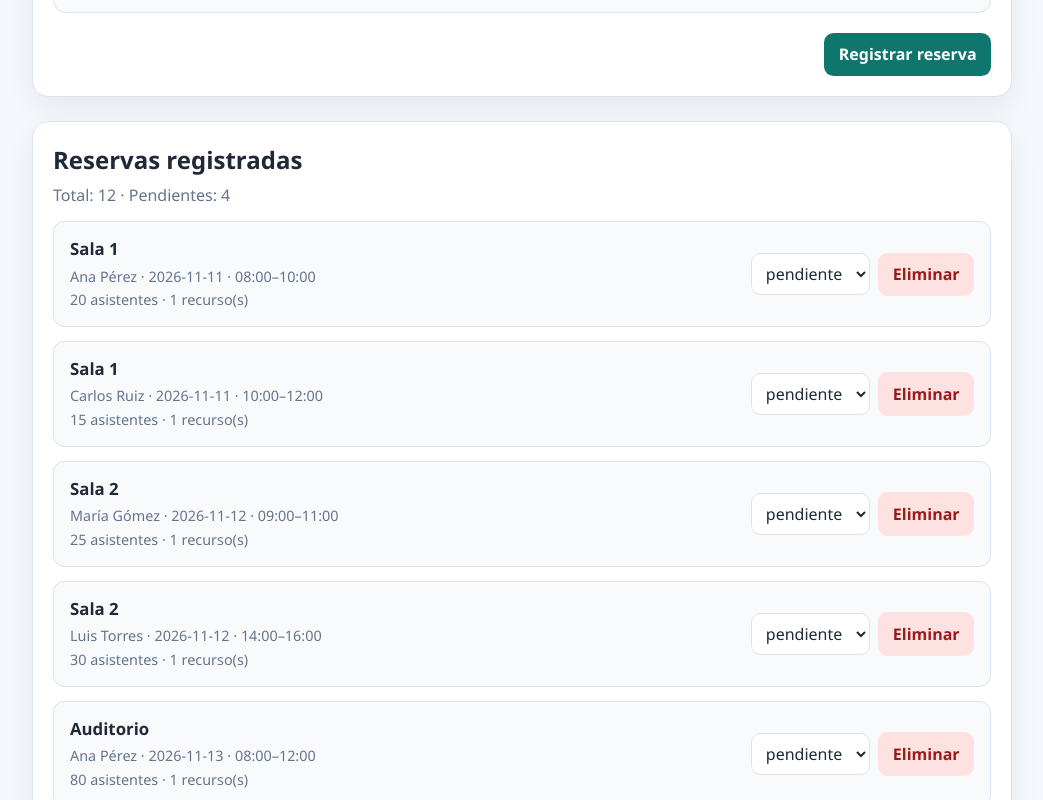
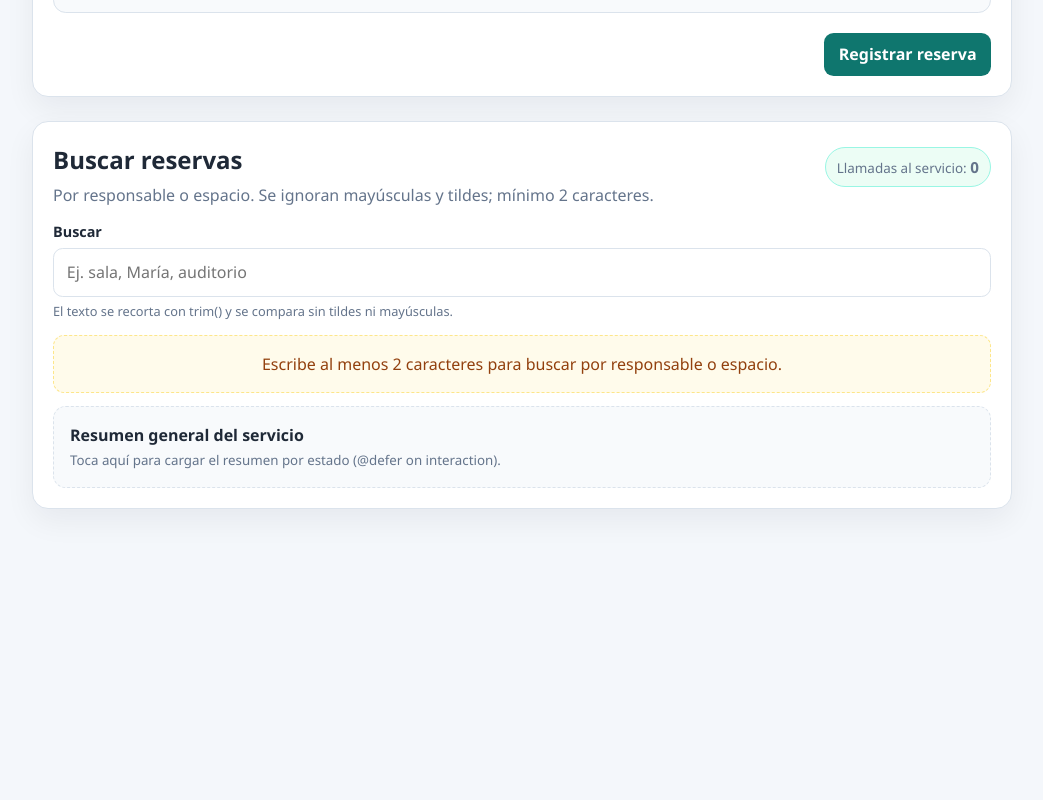
Before and after one commit to BRYANMN0305/COM30_S07_taller06, an Angular app: page / in a window 1280 px wide. Shown: the part 800-1600 px from the top of the page, without its empty margins (118-1161 px from the left). After the commit the page ends 1357 px from the top, so only its background shows below. Built offline with nearby package versions, Linux system fonts and the light colour scheme.

Commit message:
T07: implementar busqueda reactiva con filtros, historial y mensajes

```diff
--- a/src/app/registro-lista/registro-lista.css
+++ b/src/app/registro-lista/registro-lista.css
@@ -1,6 +1,19 @@
 .lista {
   display: grid;
   gap: 0.85rem;
+}
+
+.panel-busqueda {
+  display: grid;
+  gap: 0.85rem;
+}
+
+.lista-header {
+  display: flex;
+  justify-content: space-between;
+  align-items: flex-start;
+  gap: 1rem;
+  flex-wrap: wrap;
 }
 
 .lista-header h2 {
@@ -10,6 +23,159 @@
 .lista-header p {
   margin: 0.35rem 0 0;
   color: var(--texto-suave);
+}
+
+.llamadas {
+  flex: 0 0 auto;
+  margin: 0;
+  padding: 0.45rem 0.7rem;
+  border: 1px solid #99f6e4;
+  border-radius: 999px;
+  background: #ecfdf5;
+  color: var(--primario-oscuro);
+  font-size: 0.84rem;
+}
+
+.llamadas strong {
+  font-size: 0.95rem;
+}
+
+.buscador {
+  display: grid;
+  gap: 0.35rem;
+}
+
+.buscador label {
+  font-weight: 600;
+  font-size: 0.9rem;
+}
+
+.buscador input {
+  width: 100%;
+  border: 1px solid var(--borde);
+  border-radius: 0.6rem;
+  padding: 0.7rem 0.8rem;
+  background: #fff;
+  color: inherit;
+}
+
+.buscador input:focus {
+  outline: 2px solid color-mix(in srgb, var(--primario) 45%, transparent);
+  outline-offset: 1px;
+  border-color: var(--primario);
+}
+
+.buscador small {
+  color: var(--texto-suave);
+  font-size: 0.8rem;
+}
+
+.historial {
+  display: flex;
+  flex-wrap: wrap;
+  align-items: center;
+  gap: 0.4rem;
+  color: var(--texto-suave);
+  font-size: 0.84rem;
+}
+
+.historial-titulo {
+  font-weight: 600;
+}
+
+.chip {
+  padding: 0.2rem 0.55rem;
+  border: 1px solid var(--borde);
+  border-radius: 999px;
+  background: #f8fafc;
+  color: var(--texto);
+}
+
+.estado {
+  margin: 0;
+  padding: 1rem;
+  border: 1px dashed var(--borde);
+  border-radius: 0.7rem;
+  background: #f8fafc;
+  color: var(--texto-suave);
+  text-align: center;
+}
+
+.estado.buscando {
+  border-color: #5eead4;
+  background: #ecfdf5;
+  color: var(--primario-oscuro);
+  font-weight: 600;
+}
+
+.estado.minimo {
+  border-color: #fde68a;
+  background: #fffbeb;
+  color: #92400e;
+}
+
+.conteos {
+  display: flex;
+  flex-wrap: wrap;
+  align-items: center;
+  gap: 0.45rem 1.1rem;
+  margin: 0;
+  padding: 0.75rem 0.85rem;
+  border: 1px solid var(--borde);
+  border-radius: 0.7rem;
+  background: #f8fafc;
+  font-size: 0.86rem;
+}
+
+.conteos strong {
+  color: var(--texto);
+}
+
+.conteo.pendiente strong,
+.conteo.pendiente {
+  color: #b45309;
+}
+
+.conteo.aprobada strong,
+.conteo.aprobada {
+  color: #15803d;
+}
+
+.conteo.rechazada strong,
+.conteo.rechazada {
+  color: var(--error);
+}
+
+.mostrando {
+  margin-left: auto;
+  color: var(--texto-suave);
+}
+
+.filtros {
+  display: flex;
+  flex-wrap: wrap;
+  gap: 0.4rem;
+}
+
+.filtros button {
+  padding: 0.35rem 0.75rem;
+  border: 1px solid var(--borde);
+  border-radius: 999px;
+  background: #fff;
+  color: var(--texto);
+  font-size: 0.82rem;
+  text-transform: capitalize;
+  cursor: pointer;
+}
+
+.filtros button:hover:not(.activo) {
+  border-color: var(--primario);
+}
+
+.filtros button.activo {
+  border-color: var(--primario);
+  background: var(--primario);
+  color: #fff;
 }
 
 .registro {
@@ -26,6 +192,18 @@
 .registro-info h3 {
   margin: 0 0 0.25rem;
   font-size: 1.05rem;
+}
+
+.codigo {
+  display: inline-block;
+  margin-right: 0.35rem;
+  padding: 0.05rem 0.35rem;
+  border-radius: 0.3rem;
+  background: #e2e8f0;
+  color: #334155;
+  font-size: 0.75rem;
+  font-weight: 700;
+  vertical-align: middle;
 }
 
 .registro-info p {
@@ -103,4 +281,8 @@ select {
   .registro-acciones {
     justify-content: flex-end;
   }
+
+  .mostrando {
+    margin-left: 0;
+  }
 }
--- a/src/app/registro-lista/registro-lista.html
+++ b/src/app/registro-lista/registro-lista.html
@@ -1,15 +1,85 @@
 <section class="tarjeta lista">
+  <div class="panel-busqueda">
     <div class="lista-header">
       <div>
-      <h2>Reservas registradas</h2>
-      <p>Total: {{ total() }} · Pendientes: {{ pendientes() }}</p>
+        <h2>Buscar reservas</h2>
+        <p>Por responsable o espacio. Se ignoran mayúsculas y tildes; mínimo 2 caracteres.</p>
       </div>
+      <p class="llamadas" id="llamadas">
+        Llamadas al servicio: <strong>{{ llamadas() }}</strong>
+      </p>
     </div>
 
-  @for (registro of registros(); track registro.id) {
+    <div class="buscador">
+      <label for="busqueda">Buscar</label>
+      <input
+        id="busqueda"
+        type="search"
+        [formControl]="busqueda"
+        placeholder="Ej. sala, María, auditorio"
+        autocomplete="off"
+      />
+      <small>El texto se recorta con trim() y se compara sin tildes ni mayúsculas.</small>
+    </div>
+
+    @if (historial().length > 0) {
+      <div class="historial" aria-label="Últimas consultas">
+        <span class="historial-titulo">Últimas consultas:</span>
+        @for (termino of historial(); track termino) {
+          <span class="chip">{{ termino }}</span>
+        }
+      </div>
+    }
+
+    @if (buscando()) {
+      <p class="estado buscando" role="status">Buscando…</p>
+    } @else if (consultaActiva()) {
+      <div class="resultados-header">
+        <p class="conteos" aria-live="polite">
+          <span id="total-resultados">Total: <strong>{{ total() }}</strong></span>
+          <span class="conteo pendiente" id="conteo-pendiente">
+            Pendiente: <strong>{{ conteos().pendiente }}</strong>
+          </span>
+          <span class="conteo aprobada" id="conteo-aprobada">
+            Aprobada: <strong>{{ conteos().aprobada }}</strong>
+          </span>
+          <span class="conteo rechazada" id="conteo-rechazada">
+            Rechazada: <strong>{{ conteos().rechazada }}</strong>
+          </span>
+          <span class="mostrando">Mostrando: <strong>{{ visibles().length }}</strong></span>
+        </p>
+      </div>
+
+      <div class="filtros" role="group" aria-label="Filtrar por estado">
+        <button
+          type="button"
+          id="filtro-todos"
+          [class.activo]="filtro() === 'todos'"
+          [attr.aria-pressed]="filtro() === 'todos'"
+          (click)="cambiarFiltro('todos')"
+        >
+          Todos
+        </button>
+        @for (estado of estados; track estado) {
+          <button
+            type="button"
+            [id]="'filtro-' + estado"
+            [class.activo]="filtro() === estado"
+            [attr.aria-pressed]="filtro() === estado"
+            (click)="cambiarFiltro(estado)"
+          >
+            {{ estado }}
+          </button>
+        }
+      </div>
+
+      @for (registro of visibles(); track registro.id) {
         <article class="registro">
           <div class="registro-info">
-        <h3>{{ registro.espacio }}</h3>
+            <h3>
+              <span class="codigo">{{ codigo(registro.id) }}</span>
+              {{ registro.espacio }}
+            </h3>
             <p>
               {{ registro.responsable }} · {{ registro.fecha }} ·
               {{ registro.horaInicio }}–{{ registro.horaFin }}
@@ -25,7 +95,9 @@
               (change)="cambiarEstado(registro.id, $any($event.target).value)"
             >
               @for (estado of estados; track estado) {
-            <option [value]="estado">{{ estado }}</option>
+                <option [value]="estado" [selected]="estado === registro.estado">
+                  {{ estado }}
+                </option>
               }
             </select>
             <button type="button" class="boton peligro" (click)="eliminar(registro.id)">
@@ -34,14 +106,20 @@
           </div>
         </article>
       } @empty {
-    <p class="vacio">No hay reservas registradas todavía.</p>
+        <p class="vacio">Sin coincidencias</p>
       }
+    } @else {
+      <p class="estado minimo" role="status">
+        Escribe al menos 2 caracteres para buscar por responsable o espacio.
+      </p>
+    }
+  </div>
 
   @defer (on interaction) {
     <app-resumen />
   } @placeholder (minimum 0ms) {
     <button type="button" class="resumen-placeholder">
-      <span>Panel de resumen</span>
+      <span>Resumen general del servicio</span>
       <small>Toca aquí para cargar el resumen por estado (&#64;defer on interaction).</small>
     </button>
   } @loading (minimum 150ms) {
--- a/src/app/registro-lista/registro-lista.ts
+++ b/src/app/registro-lista/registro-lista.ts
@@ -1,21 +1,107 @@
-import { Component, inject } from '@angular/core';
-import { ESTADOS, EstadoRegistro } from '../models/registro';
+import { Component, computed, inject, signal } from '@angular/core';
+import { takeUntilDestroyed, toSignal } from '@angular/core/rxjs-interop';
+import { FormControl, ReactiveFormsModule } from '@angular/forms';
+import {
+  debounceTime,
+  distinctUntilChanged,
+  finalize,
+  map,
+  Observable,
+  of,
+  share,
+  switchMap,
+} from 'rxjs';
+import { ESTADOS, EstadoRegistro, Registro } from '../models/registro';
+import { Resumen } from '../resumen/resumen';
 import { RegistroService } from '../services/registro.service';
-import { Resumen } from '../resumen/resumen';
+
+type FiltroEstado = 'todos' | EstadoRegistro;
 
 @Component({
   selector: 'app-registro-lista',
-  imports: [Resumen],
+  imports: [ReactiveFormsModule, Resumen],
   templateUrl: './registro-lista.html',
   styleUrl: './registro-lista.css',
 })
 export class RegistroLista {
   private readonly registroService = inject(RegistroService);
 
-  protected readonly registros = this.registroService.registros;
-  protected readonly total = this.registroService.total;
-  protected readonly pendientes = this.registroService.pendientes;
+  protected readonly busqueda = new FormControl('', { nonNullable: true });
+  protected readonly filtro = signal<FiltroEstado>('todos');
+  protected readonly buscando = signal(false);
+  protected readonly historial = signal<string[]>([]);
   protected readonly estados = ESTADOS;
+  protected readonly llamadas = this.registroService.llamadas;
+
+  private readonly terminos$ = this.busqueda.valueChanges.pipe(
+    map((texto) => texto.trim()),
+    debounceTime(300),
+    distinctUntilChanged(),
+    share(),
+  );
+
+  private readonly resultados$ = this.terminos$.pipe(
+    switchMap((texto) => this.consultar(texto)),
+  );
+
+  protected readonly resultados = toSignal(this.resultados$, {
+    initialValue: [] as Registro[],
+  });
+
+  protected readonly texto = toSignal(this.busqueda.valueChanges, {
+    initialValue: this.busqueda.value,
+  });
+
+  protected readonly consultaActiva = computed(() => this.texto().trim().length >= 2);
+
+  protected readonly resultadosVivos = computed(() => {
+    const porId = new Map(
+      this.registroService.registros().map((registro) => [registro.id, registro]),
+    );
+
+    return this.resultados()
+      .map((registro) => porId.get(registro.id))
+      .filter((registro): registro is Registro => registro !== undefined);
+  });
+
+  protected readonly visibles = computed(() => {
+    const filtro = this.filtro();
+    const resultados = this.resultadosVivos();
+
+    return filtro === 'todos'
+      ? resultados
+      : resultados.filter((registro) => registro.estado === filtro);
+  });
+
+  protected readonly total = computed(() => this.resultadosVivos().length);
+
+  protected readonly conteos = computed(() => {
+    const resultados = this.resultadosVivos();
+
+    return {
+      pendiente: resultados.filter((registro) => registro.estado === 'pendiente').length,
+      aprobada: resultados.filter((registro) => registro.estado === 'aprobada').length,
+      rechazada: resultados.filter((registro) => registro.estado === 'rechazada').length,
+    };
+  });
+
+  constructor() {
+    this.terminos$
+      .pipe(takeUntilDestroyed())
+      .subscribe((texto) => {
+        if (texto.length < 2) {
+          return;
+        }
+
+        this.historial.update((historial) =>
+          [texto, ...historial.filter((termino) => termino !== texto)].slice(0, 5),
+        );
+      });
+  }
+
+  protected cambiarFiltro(filtro: FiltroEstado): void {
+    this.filtro.set(filtro);
+  }
 
   protected cambiarEstado(id: number, estado: string): void {
     this.registroService.cambiarEstado(id, estado as EstadoRegistro);
@@ -24,4 +110,22 @@ export class RegistroLista {
   protected eliminar(id: number): void {
     this.registroService.eliminar(id);
   }
+
+  protected codigo(id: number): string {
+    return `R${id.toString().padStart(2, '0')}`;
+  }
+
+  private consultar(texto: string): Observable<Registro[]> {
+    if (texto.length < 2) {
+      this.buscando.set(false);
+      return of([]);
+    }
+
+    this.filtro.set('todos');
+    this.buscando.set(true);
+
+    return this.registroService
+      .buscar(texto)
+      .pipe(finalize(() => this.buscando.set(false)));
+  }
 }
```
Lines whose indentation alone changed are shown as unchanged.
